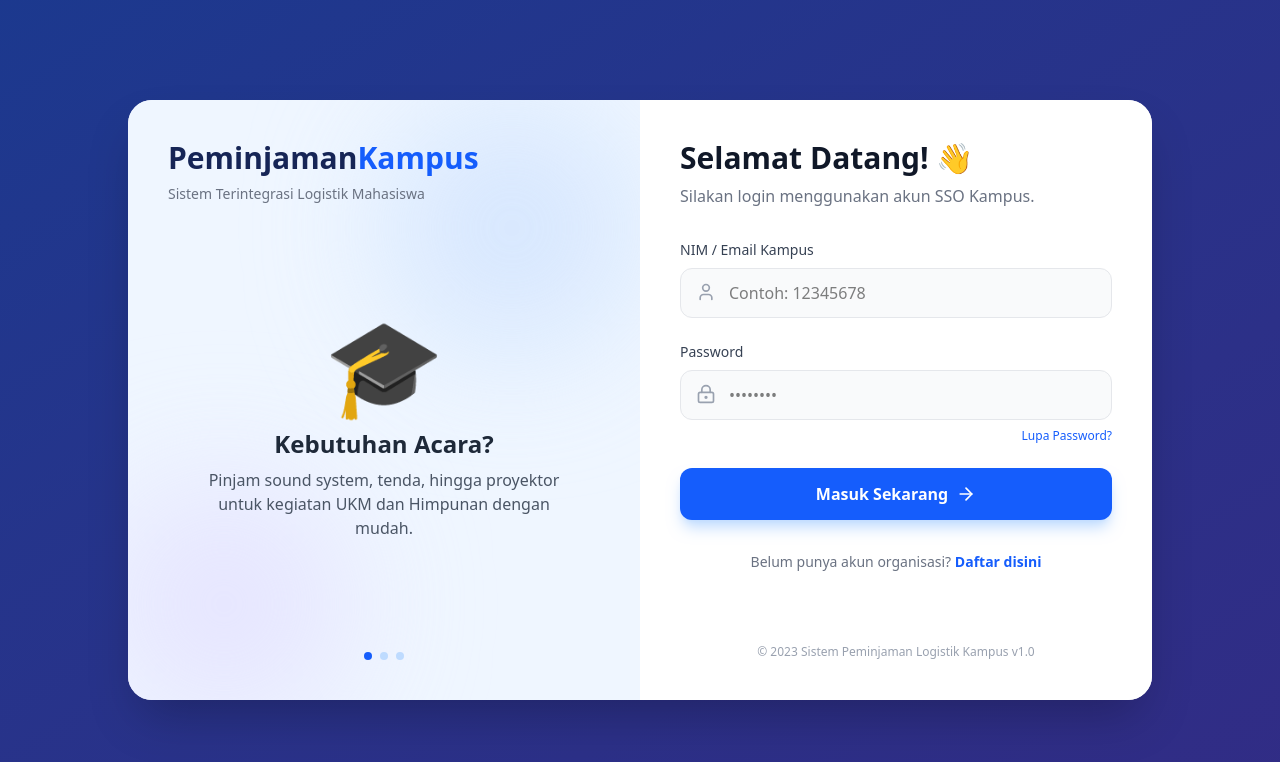
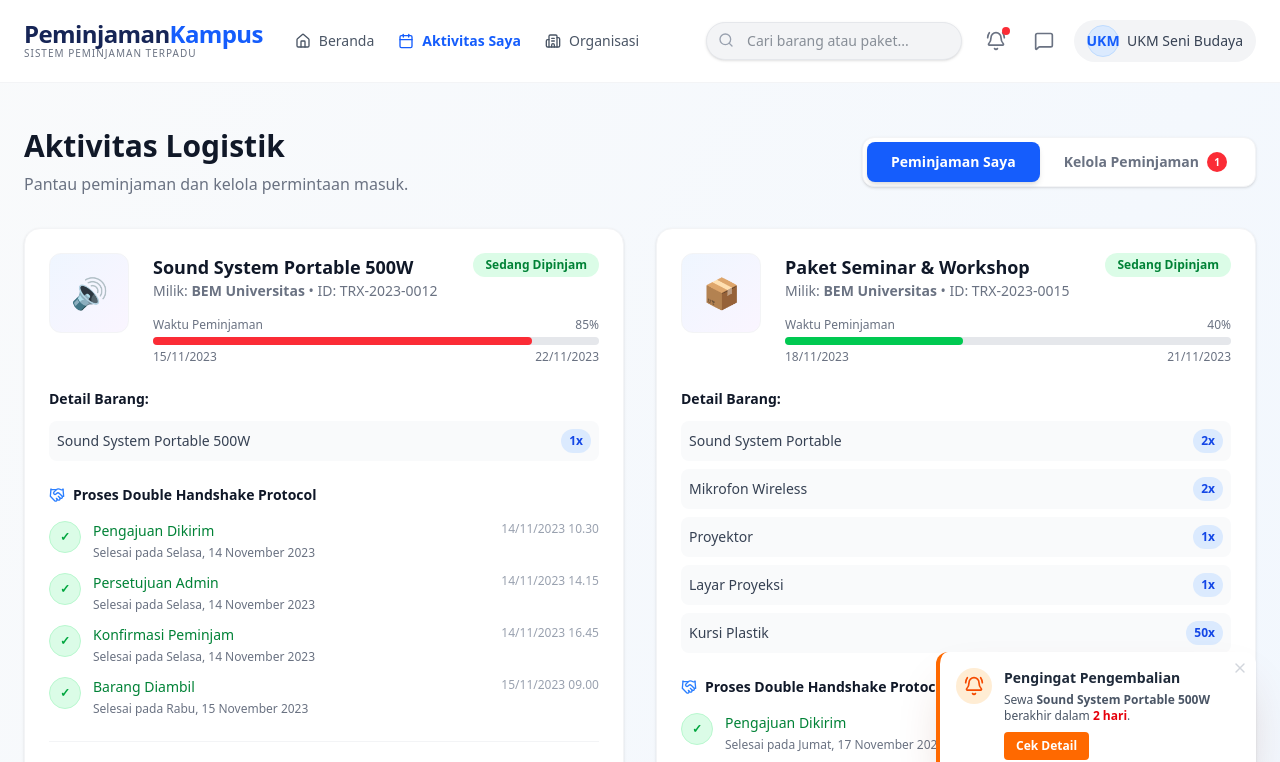
Before and after one commit to noven24/logistik-kampus-one, a React (Vite) app: page / in a window 1280 px wide. Shown: the top 762 px of the page. Built offline with nearby package versions, Linux system fonts and the light colour scheme.

Commit message:
langsung halaman aktivitas

```diff
--- a/src/pages/Home.jsx
+++ b/src/pages/Home.jsx
@@ -10,13 +10,15 @@ import {
 
 const SistemPeminjamanLogistikKampus = () => {
   // --- STATE AUTHENTICATION ---
-  const [isLoggedIn, setIsLoggedIn] = useState(false);
+  // UPDATED: Default true agar langsung masuk (bypass login)
+  const [isLoggedIn, setIsLoggedIn] = useState(true);
   const [loginLoading, setLoginLoading] = useState(false);
   const [loginForm, setLoginForm] = useState({ username: '', password: '' });
   const [loginError, setLoginError] = useState('');
 
   // --- STATE UTAMA APLIKASI ---
-  const [activePage, setActivePage] = useState('home');
+  // UPDATED: Default 'activity' agar langsung ke halaman Aktivitas Saya
+  const [activePage, setActivePage] = useState('activity');
   const [selectedItem, setSelectedItem] = useState(null);
   const [selectedBundle, setSelectedBundle] = useState(null);
   const [selectedOrg, setSelectedOrg] = useState(null);
@@ -909,7 +911,7 @@ const SistemPeminjamanLogistikKampus = () => {
             <input
               type="text"
               placeholder="Cari barang atau paket..."
-              className="bg-gray-100 text-sm px-4 py-2 pl-10 rounded-full focus:outline-none focus:ring-2 focus:ring-blue-500 w-64 transition-all"
+              className="bg-gray-100 text-sm px-4 py-2 pl-10 rounded-full focus:outline-none focus:ring-2 focus:ring-blue-500 w-full lg:w-64 border border-gray-200 shadow-sm"
               value={searchQuery}
               onChange={(e) => setSearchQuery(e.target.value)}
             />
```
